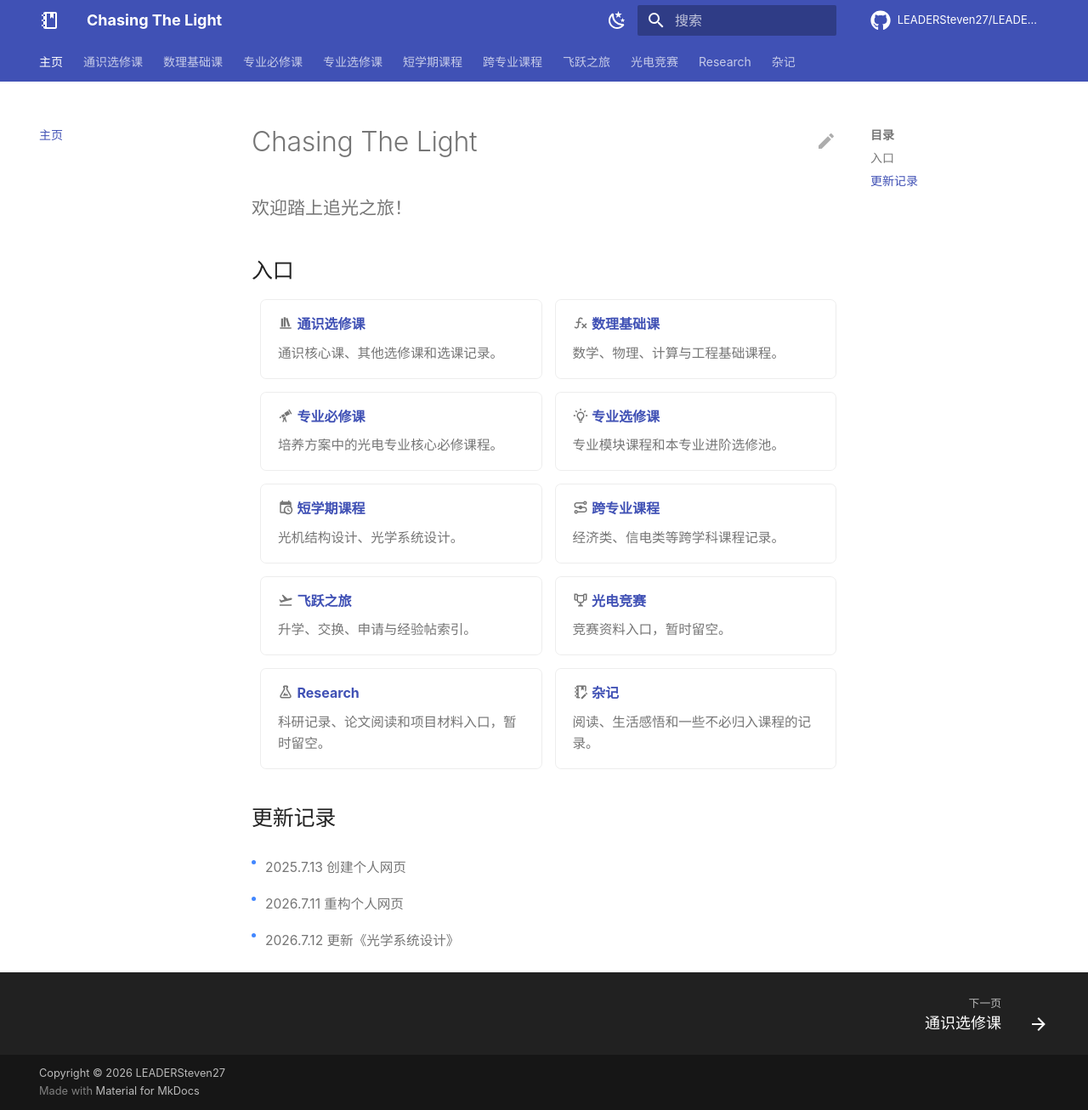
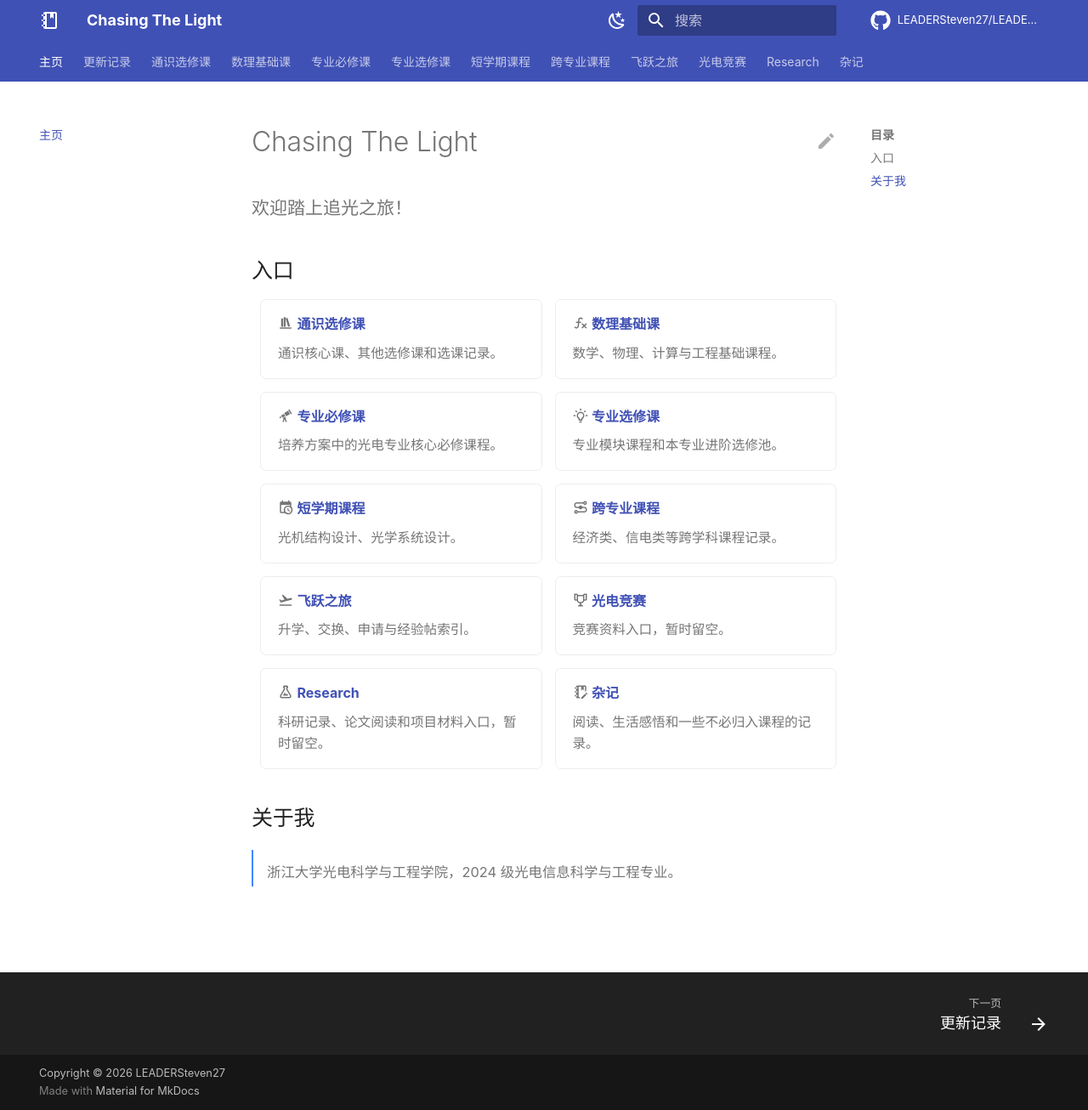
Before and after one commit to LEADERSteven27/LEADERSteven27.github.io, an MkDocs documentation site: the page built from docs/index.md, in a window 1280 px wide and 1306 px high. Shown: the whole window at 85% size. Built offline with MkDocs 1.6.1 and Material for MkDocs 9.7.7, drawn with Linux system fonts in a browser that asks for light colours; comment, search, counter and statistics services are not loaded.

```diff
--- a/docs/index.md
+++ b/docs/index.md
@@ -52,10 +52,8 @@ home: true
 
 </div>
 
-## 更新记录
+## 关于我
 
-<div class="principle-list">
-  <div class="principle-item"><span class="card-desc principle-text">2025.7.13 创建个人网页</span></div>
-  <div class="principle-item"><span class="card-desc principle-text">2026.7.11 重构个人网页</span></div>
-  <div class="principle-item"><span class="card-desc principle-text">2026.7.12 更新《光学系统设计》</span></div>
+<div class="about-panel">
+  <span class="card-desc about-text">浙江大学光电科学与工程学院，2024 级光电信息科学与工程专业。</span>
 </div>
--- a/docs/stylesheets/custom.css
+++ b/docs/stylesheets/custom.css
@@ -77,6 +77,16 @@
   width: 0.25rem;
 }
 
+.md-typeset .about-panel {
+  border-left: 0.12rem solid var(--md-accent-fg-color);
+  margin: 1rem 0;
+  padding: 0.2rem 0 0.2rem 0.8rem;
+}
+
+.md-typeset .about-text {
+  font-size: 0.82rem;
+}
+
 .md-typeset .center {
   text-align: center;
 }
```
Also changed, not shown: README.md (+15 -0 lines), docs/required/electromagnetic-fields/index.md (+3 -1 lines), docs/updates/index.md (added, +9 -0 lines), docs/.pages, docs/updates/.pages (added), 1 other file.
